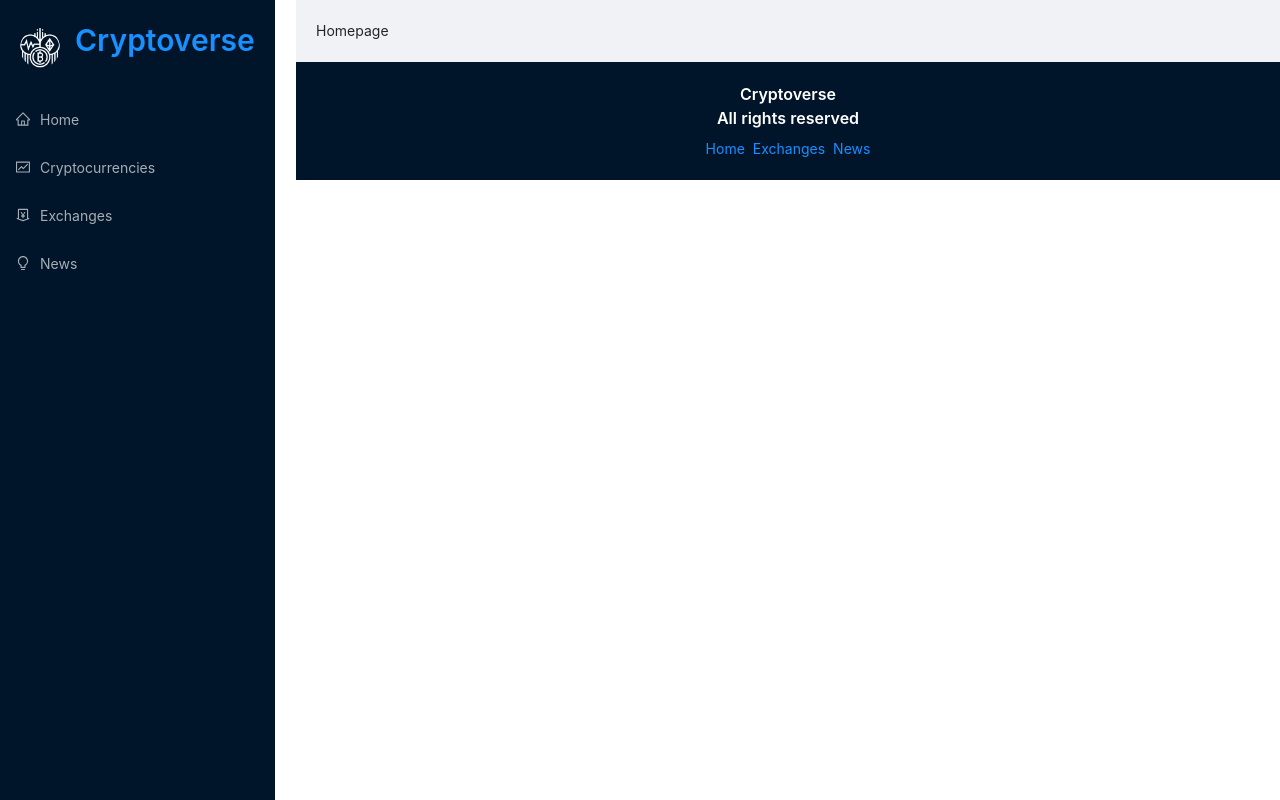
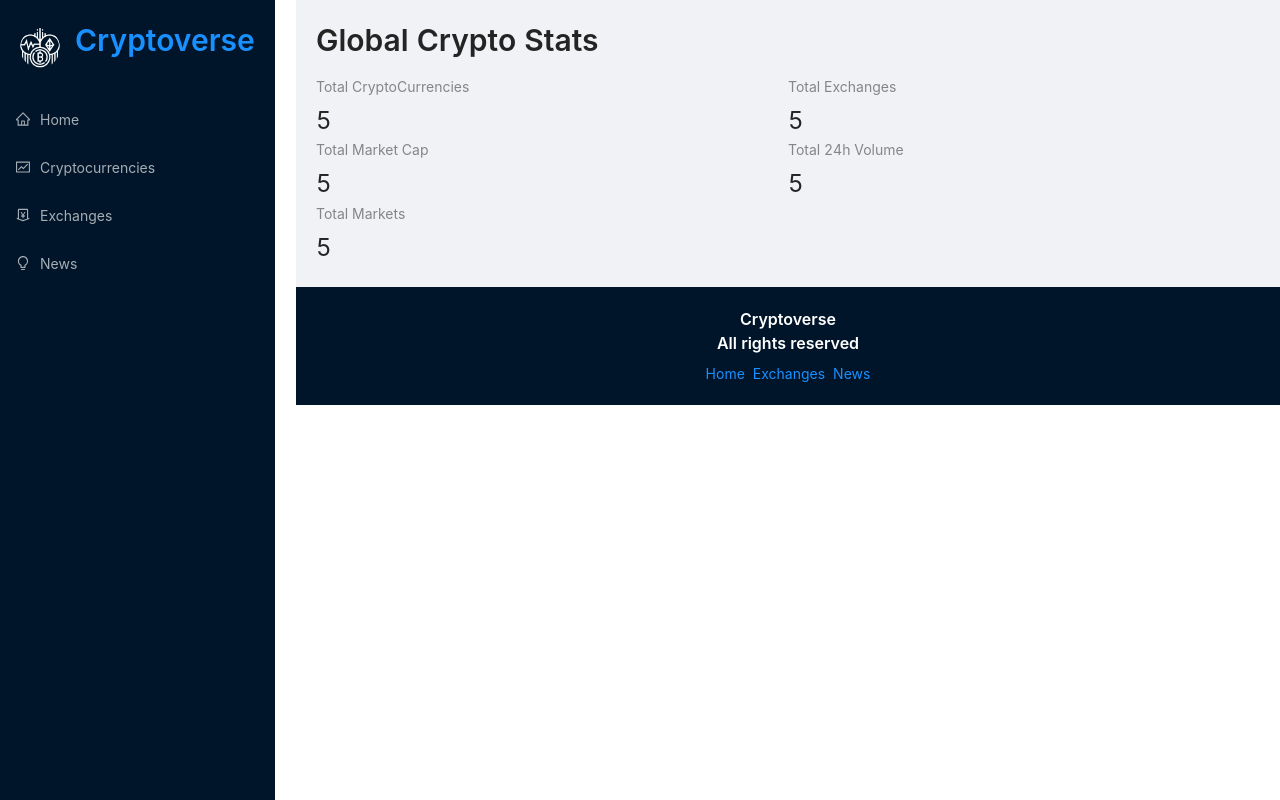
Before and after one commit to syrym-umbetov/cryptoapp, a React (Create React App) app: page / in a window 1280 px wide. Built offline with nearby package versions, Linux system fonts and the light colour scheme.

Commit message:
redux toolkit & API dev

```diff
--- /dev/null
+++ b/src/app/store.js
@@ -0,0 +1,9 @@
+import { configureStore } from "@reduxjs/toolkit";
+
+import { cryptoApi } from '../services/cryptoApi';
+
+export default configureStore({
+    reducer: {
+        [cryptoApi.reducerPath]: cryptoApi.reducer,
+    },
+})
--- a/src/components/Homepage.jsx
+++ b/src/components/Homepage.jsx
@@ -1,10 +1,22 @@
-import React from 'react'
+import React from 'react';
+import millify from 'millify';
+import { Typography, Row, Col, Statistic } from 'antd';
+import { Link } from 'react-router-dom';
+
+const { Title } = Typography;
 
 const Homepage = () => {
     return (
-        <div>
-            Homepage
-        </div>
+        <>
+            <Title level={2} className="heading">Global Crypto Stats</Title>
+            <Row>
+                <Col span={12}><Statistic title="Total CryptoCurrencies" value="5"/></Col>
+                <Col span={12}><Statistic title="Total Exchanges" value="5"/></Col>
+                <Col span={12}><Statistic title="Total Market Cap" value="5"/></Col>
+                <Col span={12}><Statistic title="Total 24h Volume" value="5"/></Col>
+                <Col span={12}><Statistic title="Total Markets" value="5"/></Col>
+            </Row>
+        </>
     )
 }
 
--- a/src/index.js
+++ b/src/index.js
@@ -1,12 +1,15 @@
 import React from 'react';
 import ReactDOM from 'react-dom';
 import { BrowserRouter as Router } from 'react-router-dom';
-
+import { Provider } from 'react-redux';
 import App from './App';
+import store from './app/store';
 import 'antd/dist/antd.css';
 
 ReactDOM.render(
     <Router>
-        <App />
+        <Provider store={store}>
+            <App />
+        </Provider>
     </Router>,
     document.getElementById('root'));
--- /dev/null
+++ b/src/services/cryptoApi.js
@@ -0,0 +1,22 @@
+import { createApi, fetchBaseQuery } from '@reduxjs/toolkit/query'
+
+const cryptoApiHeaders = {
+    'x-rapidapi-host': 'coinranking1.p.rapidapi.com',
+    'x-rapidapi-key': '897b864698mshd9566898364e02dp11e5e2jsn05a7bf77f30a'
+
+}
+
+const baseUrl = 'https://coinranking1.p.rapidapi.com';
+
+
+const createRequest = (url) => ({ url, headers: cryptoApiHeaders })
+export const cryptoApi = createApi({
+
+    reducerPath: 'cryptoApi',
+    baseQuery: fetchBaseQuery({ baseUrl }),
+    endpoints: (builder) => ({
+        getCryptos: builder.query({
+            query: () => createRequest ('/exchanges')
+        })
+    })
+});
```
